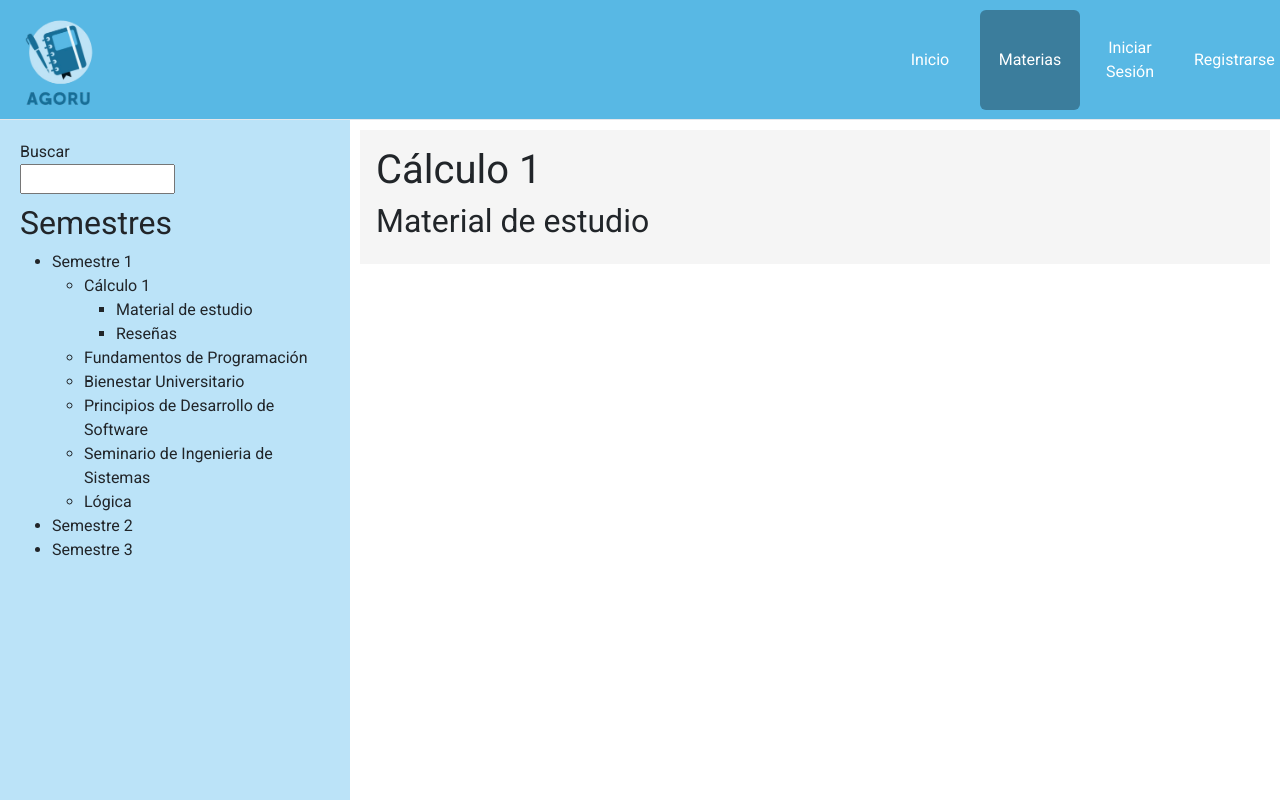
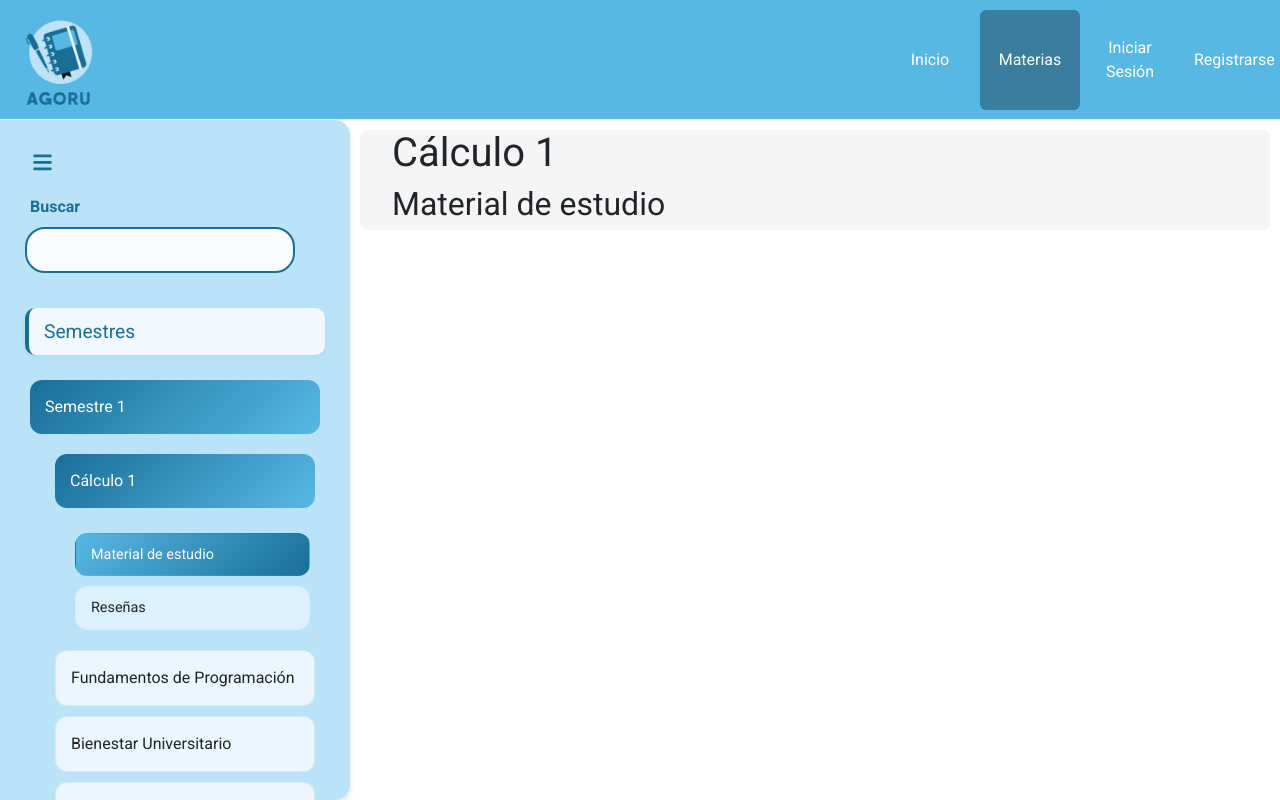
Before and after one commit to josevegara04/AgorU, a React (Vite) app in the folder FRONTEND/agoru_app/: page / in a window 1280 px wide. Both pictures are taken after a click on the button "Materias". Built offline with nearby package versions, Linux system fonts and the light colour scheme.

Commit message:
inproved interface

```diff
--- a/FRONTEND/agoru_app/src/Components/Reviews.jsx
+++ b/FRONTEND/agoru_app/src/Components/Reviews.jsx
@@ -313,7 +313,6 @@ function Reviews({ subject }) {
                   <>
                     <div className="comments-section">
                       <div className="comments-content">
-                        <h4>Comentarios</h4>
                         {review.comments.map((comment, cIndex) => (
                           <div key={cIndex} className="comment-item">
                             <p>{comment.content}</p>
--- a/FRONTEND/agoru_app/src/Components/StudyMaterial.jsx
+++ b/FRONTEND/agoru_app/src/Components/StudyMaterial.jsx
@@ -6,9 +6,11 @@ import "../Styles/studyMaterial.css";
 function studyMaterial({ subject }){
     return(
         <div className="subject-material">
-            <div className="tittle-content">
-                <h1>{subject.name}</h1>
-                <h2> Material de estudio </h2>
+            <div className="tittle">
+                <div className="tittle-content">
+                    <h1>{subject.name}</h1>
+                    <h2> Material de estudio </h2>
+                </div>
             </div>
         </div>
     )
--- a/FRONTEND/agoru_app/src/Components/Subjects.jsx
+++ b/FRONTEND/agoru_app/src/Components/Subjects.jsx
@@ -1,10 +1,11 @@
 // Componente de materias
 
-import React from "react";
+import React, { useRef } from "react";
 import "../Styles/Subjects.css";
 import { useState } from "react";
 import Reviews from "./Reviews";
 import StudyMaterial from "./StudyMaterial";
+import { FaBars, FaSearch } from "react-icons/fa";
 
 function Subjects({ email }) {
   const subjects = {
@@ -38,6 +39,8 @@ function Subjects({ email }) {
   );
   const [resource, setResource] = useState("studyMaterial");
   const [searchTerm, setSearchTerm] = useState("");
+  const [isSideBarCollapsed, setIsSideBarCollapsed] = useState(false);
+  const inputRef = useRef(null);
 
   function normalizeText(text) {
     return text.toLowerCase().normalize("NFD").replace(/[\u0300-\u036f]/g, "");
@@ -51,11 +54,31 @@ function Subjects({ email }) {
 
   return (
     <div className="subjects-container">
-      <div className="subjects-sidebar">
-        <div className="search">
+      <div className={`subjects-sidebar ${isSideBarCollapsed ? 'collapsed' : ''}`}>
+        <button
+          className="toggle-sidebar-button"
+          onClick={() => setIsSideBarCollapsed(!isSideBarCollapsed)}
+        >
+          <FaBars />
+        </button>
+        {isSideBarCollapsed ? (
+          <button
+            className="search-button"
+            onClick={() => {
+              setIsSideBarCollapsed(false);
+              setTimeout(() => {
+                inputRef.current?.focus();
+              }, 300)
+            }}
+          >
+            <FaSearch />
+          </button>
+        ) : (
+          <div className="search">
           <label htmlFor="">Buscar</label>
           <input
             type="text"
+            ref={inputRef}
             className=""
             value={searchTerm}
             onChange={(e) => setSearchTerm(e.target.value)}
@@ -86,9 +109,10 @@ function Subjects({ email }) {
               )}
             </ul>
           )}
-        </div>
+          </div>
+        )}
         <h2> Semestres </h2>
-        <ul>
+        <ul className="semesters-container">
           {Object.keys(subjects).map((semester) => (
             <React.Fragment key={semester}>
               <li
@@ -101,7 +125,7 @@ function Subjects({ email }) {
                 {semester}
               </li>
               {semester === selectedSemester && (
-                <ul>
+                <ul className="semester-subjects">
                   {subjects[semester].map((subject) => (
                     <React.Fragment key={subject.code}>
                       <li
@@ -111,11 +135,17 @@ function Subjects({ email }) {
                         {subject.name}
                       </li>
                       {subject.name === selectedSubject.name && (
-                        <ul>
-                          <li onClick={() => setResource("studyMaterial")}>
+                        <ul className="subjects-options">
+                          <li
+                            onClick={() => setResource("studyMaterial")}
+                            className={resource==="studyMaterial"? "active" : ""}
+                          >
                             Material de estudio
                           </li>
-                          <li onClick={() => setResource("reviews")}>
+                          <li
+                            onClick={() => setResource("reviews")}
+                            className={resource==="reviews"? "active" : ""}
+                          >
                             Reseñas
                           </li>
                         </ul>
--- a/FRONTEND/agoru_app/src/Styles/Subjects.css
+++ b/FRONTEND/agoru_app/src/Styles/Subjects.css
@@ -5,23 +5,182 @@
     align-items: stretch;
     overflow: hidden;
     height: 85vh;
+    transition: padding 0.3s ease-in-out;
 }
 .subjects-sidebar {
-    padding: 20px;
+    padding: 25px;
     display: flex;
     flex-direction: column;
     width: 350px;
-    min-width: 221px;
     max-width: 350px;
     position: sticky;
     top: 0;
     background-color: #BBE3F8;
+    transition: all 0.3s ease-in-out;
+    box-shadow: 0 4px 6px rgba(0, 0, 0, 0.1);
+    border-radius: 0 15px 15px 0;
+    overflow-y: auto;
+}
+.subjects-sidebar.collapsed{
+    width: 80px;
+    padding: 2px;
+    padding-top: 20px;
+    padding-left: 20px;;
+    overflow: hidden;
+    transform-origin: left;
+    transition: all 0.3s cubic-bezier(0.4, 0, 0.2, 1);
+}
+.toggle-sidebar-button {
+    background: none;
+    border: none;
+    color: #196e97;
+    font-size: 1.3rem;
+    padding: 8px;
+    cursor: pointer;
+    display: flex;
+    align-items: center;
+    justify-content: center;
+    width: 35px;
+    height: 35px;
+    border-radius: 8px;
+    margin-bottom: 15px;
+    transition: all 0.2s ease;
+}
+.toggle-sidebar-button:hover {
+    background-color: rgba(25, 110, 151, 0.1);
+    transform: scale(1.05);
+}
+.search-button {
+    background: none;
+    border: none;
+    color: #333;
+    font-size: 1.5rem;
+    padding: 10px;
+    cursor: pointer;
+    display: flex;
+    align-items: center;
+    justify-content: center;
+    width: 40px;
+    height: 40px;
+    border-radius: 50%;
+    margin: 10px;
+    margin-left: 0;
+    transition: background-color 0.2s ease;
+}
+.subjects-sidebar.collapsed h2,
+.subjects-sidebar.collapsed ul {
+    opacity: 0;
+    transition: opacity 0.2s ease-out, transform 0.3s ease-out; /* Add fade out transition */
+    visibility: hidden;
+}
+.subjects-sidebar h2,
+.subjects-sidebar ul,
+.subjects-sidebar .search {
+    opacity: 1;
+    transform: translateX(0);
+    transition: opacity 0.3s ease-in, transform 0.3s ease-in;
+    visibility: visible;
 }
 .search{
     display: flex;
     flex-direction: column;
-    margin-bottom: 10px;;
+    margin-bottom: 20px;
+    gap: 8px;
+}
+.search label {
+    font-size: 1rem;
+    color: #196e97;
+    font-weight: 600;
+    margin-left: 5px;
 }
 .search input{
-    width: 50%;
+    width: 90%;
+    padding: 10px 15px;
+    border: 2px solid #196e97;
+    border-radius: 20px;
+    background-color: rgba(255, 255, 255, 0.9);
+    transition: all 0.3s ease;
+    font-size: 0.9rem;
 }
+.search input:focus {
+    width: 100%;
+    outline: none;
+    border-color: #58B8E4;
+    box-shadow: 0 0 0 3px rgba(88, 184, 228, 0.2);
+    background-color: white;
+}
+.subjects-sidebar h2 {
+    color: #196e97;
+    font-size: 1.2rem;
+    margin: 15px 0;
+    padding: 12px 15px;
+    background: rgba(255, 255, 255, 0.8);
+    border-radius: 10px;
+    box-shadow: 0 2px 4px rgba(0, 0, 0, 0.05);
+    border-left: 4px solid #196e97;
+    transition: all 0.2s ease;
+}
+.subjects-sidebar ul {
+    list-style: none;
+    padding: 0;
+    margin: 0;
+    display: grid;
+    gap: 10px;
+    padding: 10px 5px;
+}
+.subjects-sidebar ul li {
+    padding: 15px;
+    border-radius: 12px;
+    cursor: pointer;
+    transition: all 0.3s ease;
+    background: rgba(255, 255, 255, 0.7);
+    border: 1px solid rgba(25, 110, 151, 0.1);
+    display: flex;
+    flex-direction: column;
+    gap: 5px;
+}
+.subjects-sidebar ul li:hover {
+    background: white;
+    transform: translateY(-2px);
+    box-shadow: 0 4px 8px rgba(0, 0, 0, 0.1);
+}
+.subjects-sidebar ul li.active {
+    background: linear-gradient(135deg, #196e97, #58B8E4);
+    color: white;
+    border: none;
+}
+.subject-code {
+    font-size: 0.8rem;
+    color: #666;
+    font-weight: 500;
+}
+.subjects-sidebar ul li.active .subject-code,
+.subjects-sidebar ul li.active .subject-name {
+    color: white;
+}
+.subjects-options {
+    margin-left: 15px !important;
+    margin-top: 5px !important;
+}
+.subjects-options li {
+    padding: 10px 15px !important;
+    font-size: 0.9rem;
+    background: rgba(255, 255, 255, 0.5) !important;
+    border: 1px solid rgba(25, 110, 151, 0.05) !important;
+}
+.subjects-options li.active {
+    background: linear-gradient(135deg, #58B8E4, #196e97) !important;
+    color: white;
+    font-weight: 500;
+}
+.subjects-options li:hover {
+    background: rgba(255, 255, 255, 0.8) !important;
+    transform: translateX(5px) !important;
+}
+.subjects-options li.active:hover {
+    background: linear-gradient(135deg, #58B8E4, #196e97) !important;
+    transform: translateX(5px) !important;
+}
+.semester-subjects li{
+    margin-left: 20px;
+}
--- a/FRONTEND/agoru_app/src/Styles/reviews.css
+++ b/FRONTEND/agoru_app/src/Styles/reviews.css
@@ -25,20 +25,22 @@
 }
 .tittle{
     display: flex;
+    border-radius: 8px;
     flex-direction: row;
     padding: 1rem;
     align-items: center;
     justify-content: space-between;
     background: #f5f5f5;
     flex: 0 0 15%;
+    height: 100px;
+    margin-bottom: 10px;
 }
 .tittle-content{
     display: flex;
-    width: 70%;
     flex-direction: column;
     padding: 1rem;
-    background: #f5f5f5;
-    flex: 0 0 15%;
+    background: none;
+    flex: 1;
 }
 .summary-button{
     width: 100px;
@@ -48,6 +50,8 @@
     border-color: #b3b3b3 !important;
     box-shadow: 0 0 5px transparent;
     transition: ease-in 0.2s;
+    margin-left: auto;
+    min-width: fit-content;
 }
 .summary-button:hover{
     border-color: #23495b !important;
@@ -67,6 +71,8 @@
     overflow-y: auto;
     padding: 1rem;
     flex: 1;
+    display:flex;
+    flex-direction: column;
 }
 .review-item{
     background: white;
@@ -81,6 +87,8 @@
     align-items: center;
     justify-content: space-between;
     overflow: hidden;
+    flex-shrink: 0;
+    height: auto;
 }
 .review-item:hover{
     transform: translateY(-1px);
```
